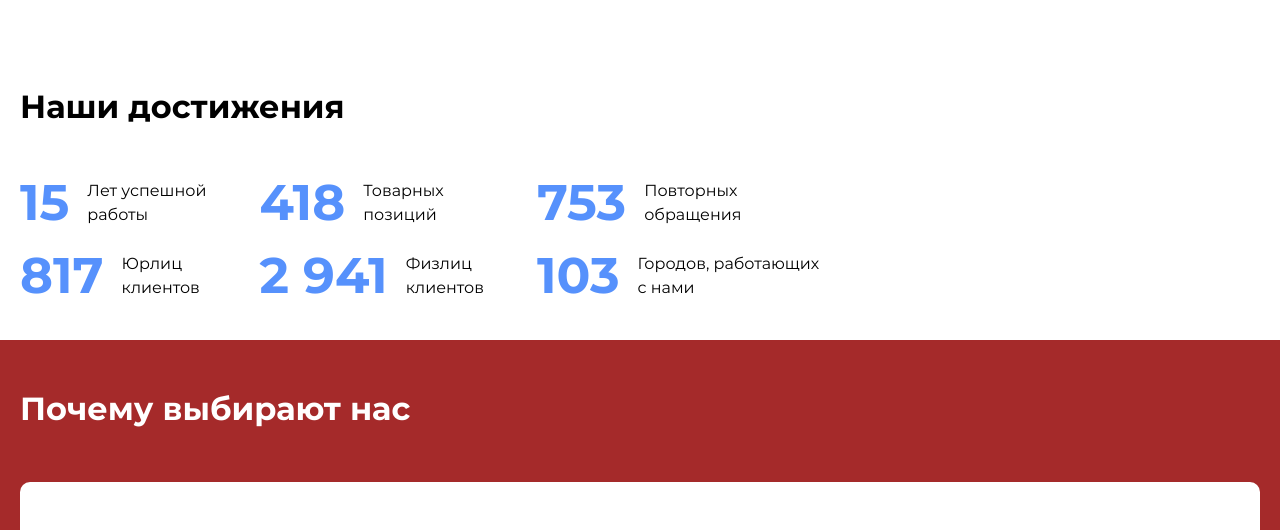
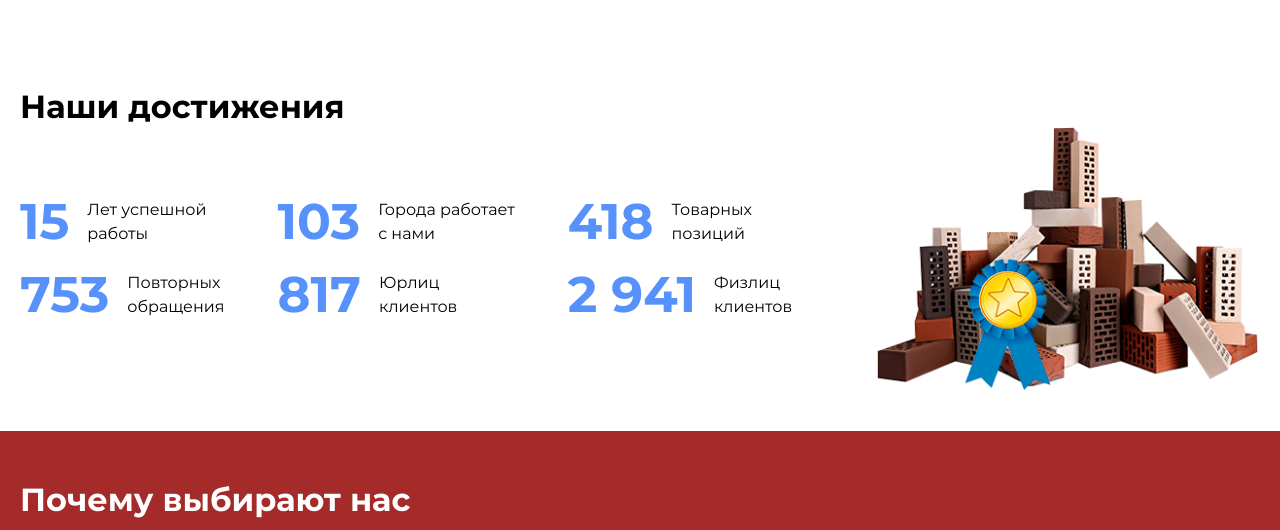
Before and after one commit to ilchenkovladislav/capitalstroy, a website: page src/index.html in a window 1280 px wide. Shown: the part 840-1370 px from the top of the page. Drawn offline with nearby package versions, Linux system fonts and the light colour scheme; files that its build step writes are made by us from their sources.

Commit message:
adaptive about block

```diff
--- a/src/index.html
+++ b/src/index.html
@@ -52,14 +52,17 @@
         <section class="about" id="about">
             <div class="container">
                 <h2 class="section-title">Наши достижения</h2>
+                <div class="about__wrapper">
                     <ul class="about__list">
                         <li class="about__item"><span class="about__value">15</span> <span class="about__text">Лет успешной<br>работы</span></li>
+                        <li class="about__item"><span class="about__value">103</span> <span class="about__text">Города работает<br>с нами</span></li>
                         <li class="about__item"><span class="about__value">418</span> <span class="about__text">Товарных<br>позиций</span></li>
                         <li class="about__item"><span class="about__value">753</span> <span class="about__text">Повторных<br>обращения</span></li>
                         <li class="about__item"><span class="about__value">817</span> <span class="about__text">Юрлиц<br>клиентов</span></li>
                         <li class="about__item"><span class="about__value">2 941</span> <span class="about__text">Физлиц<br>клиентов</span></li>
-                    <li class="about__item"><span class="about__value">103</span> <span class="about__text">Городов, работающих<br>с нами</span></li>
                     </ul>
+                    <img class="about__img" src="img/about-img.png" alt="">
+                </div>
             </div>
         </section>
         <section class="advantages" id="advantages">
--- a/src/scss/blocks/about.scss
+++ b/src/scss/blocks/about.scss
@@ -1,5 +1,4 @@
 .about {
-    // margin-top: 40px;
     padding-bottom: 40px;
 
     @media (max-width: 768px) {
@@ -7,28 +6,64 @@
     }
 }
 
+.about__wrapper {
+    display: grid;
+
+    @media (max-width: 1199px) {
+        margin-top: 53px;
+        gap: 30px;
+    }
+
+    @media (min-width: 900px) {
+        grid-template-columns: max-content .9fr;
+        gap: 40px;
+        align-items: center;
+        justify-content: space-between;
+    }
+}
+
 .about__list {
-    margin-top: 53px;
     list-style: none;
     display: grid;
     grid-template-columns: repeat(3, max-content);
     column-gap: 53px;
     row-gap: 25px;
 
-    @media (max-width: 849px) {
-        grid-template-columns: repeat(2, max-content);
+    @media (max-width: 350px) {
+        grid-template-columns: repeat(1, max-content);
+        justify-content: start;
     }
 
-    @media (max-width: 599px) {
-        grid-template-columns: repeat(1, max-content);
+    @media (min-width: 351px) and (max-width: 849px) {
+        grid-template-columns: repeat(2, max-content);
+        justify-content: center;
     }
+
 }
 
 .about__item {
     display: grid;
-    grid-template-columns: max-content max-content;
     align-items: center;
     gap: 18px;
+
+    @media (max-width: 351px) {
+        grid-template-columns: max-content max-content;
+    }
+
+    @media (min-width: 600px) and (max-width: 899px) {
+        grid-template-columns: max-content max-content;
+    }
+
+    @media (min-width: 1200px) {
+        grid-template-columns: max-content max-content;
+    }
+}
+
+.about__img {
+    @media (max-width: 899px) {
+        order: -1;
+        margin: 0 auto;
+    }
 }
 
 .about__value {
```
Also changed, not shown: src/img/about-img.png (added). Lines whose indentation alone changed are shown as unchanged.
